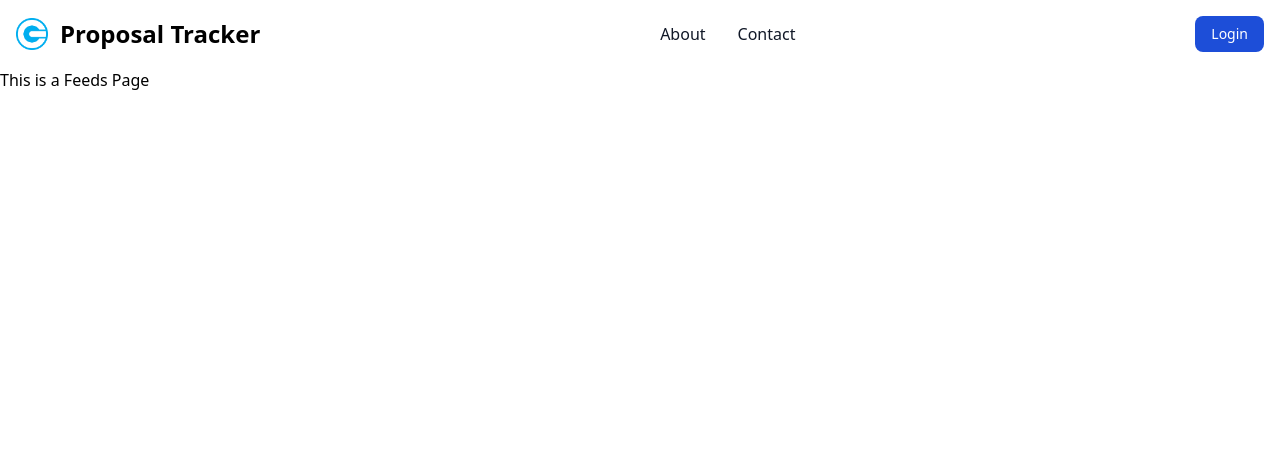
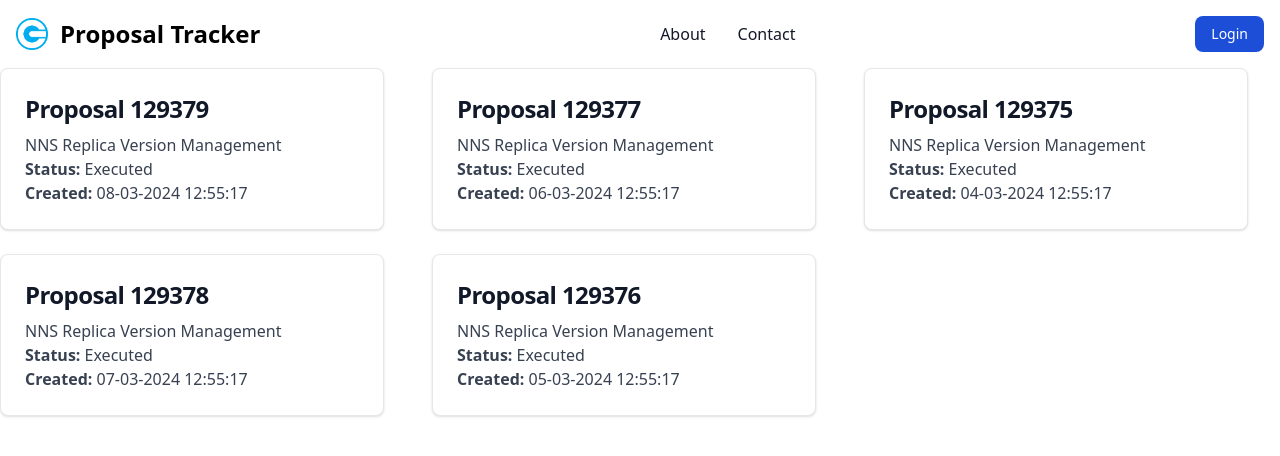
Before and after one commit to CodeGov-org/proposal-tracker, a React (Vite) app in the folder src/proposal_tracker_frontend/: page / in a window 1280 px wide. Shown: the top 456 px of the page. Built offline with nearby package versions, Linux system fonts and the light colour scheme.

Commit message:
finished feeds demo

```diff
--- a/src/proposal_tracker_frontend/src/pages/feeds.jsx
+++ b/src/proposal_tracker_frontend/src/pages/feeds.jsx
@@ -4,7 +4,82 @@ const Feeds = () => {
   return (
     <div>
       <Navbar></Navbar>
-      <p>This is a Feeds Page</p>
+      <div className="container mx-auto columns-3">
+        <div class="block max-w-sm rounded-lg border border-gray-200 bg-white p-6 shadow hover:bg-gray-100">
+          <h5 class="mb-2 text-2xl font-bold tracking-tight text-gray-900">
+            Proposal 129379
+          </h5>
+          <p class="font-normal text-gray-700">
+            NNS Replica Version Management
+          </p>
+          <p class="font-normal text-gray-700">
+            <strong>Status:</strong> Executed
+          </p>
+          <p class="font-normal text-gray-700">
+            <strong>Created:</strong> 08-03-2024 12:55:17
+          </p>
+        </div>
+
+        <div class="mt-6 block max-w-sm break-inside-avoid-column rounded-lg border border-gray-200 bg-white p-6 shadow hover:bg-gray-100">
+          <h5 class="mb-2 text-2xl font-bold tracking-tight text-gray-900">
+            Proposal 129378
+          </h5>
+          <p class="font-normal text-gray-700">
+            NNS Replica Version Management
+          </p>
+          <p class="font-normal text-gray-700">
+            <strong>Status:</strong> Executed
+          </p>
+          <p class="font-normal text-gray-700">
+            <strong>Created:</strong> 07-03-2024 12:55:17
+          </p>
+        </div>
+
+        <div class="mt-6 block max-w-sm break-inside-avoid-column rounded-lg border border-gray-200 bg-white p-6 shadow hover:bg-gray-100">
+          <h5 class="mb-2 text-2xl font-bold tracking-tight text-gray-900">
+            Proposal 129377
+          </h5>
+          <p class="font-normal text-gray-700">
+            NNS Replica Version Management
+          </p>
+          <p class="font-normal text-gray-700">
+            <strong>Status:</strong> Executed
+          </p>
+          <p class="font-normal text-gray-700">
+            <strong>Created:</strong> 06-03-2024 12:55:17
+          </p>
+        </div>
+
+        <div class="mt-6 block max-w-sm break-inside-avoid-column rounded-lg border border-gray-200 bg-white p-6 shadow hover:bg-gray-100">
+          <h5 class="mb-2 text-2xl font-bold tracking-tight text-gray-900">
+            Proposal 129376
+          </h5>
+          <p class="font-normal text-gray-700">
+            NNS Replica Version Management
+          </p>
+          <p class="font-normal text-gray-700">
+            <strong>Status:</strong> Executed
+          </p>
+          <p class="font-normal text-gray-700">
+            <strong>Created:</strong> 05-03-2024 12:55:17
+          </p>
+        </div>
+
+        <div class="mt-6 block max-w-sm break-inside-avoid-column rounded-lg border border-gray-200 bg-white p-6 shadow hover:bg-gray-100">
+          <h5 class="mb-2 text-2xl font-bold tracking-tight text-gray-900">
+            Proposal 129375
+          </h5>
+          <p class="font-normal text-gray-700">
+            NNS Replica Version Management
+          </p>
+          <p class="font-normal text-gray-700">
+            <strong>Status:</strong> Executed
+          </p>
+          <p class="font-normal text-gray-700">
+            <strong>Created:</strong> 04-03-2024 12:55:17
+          </p>
+        </div>
+      </div>
     </div>
   );
 };
```
